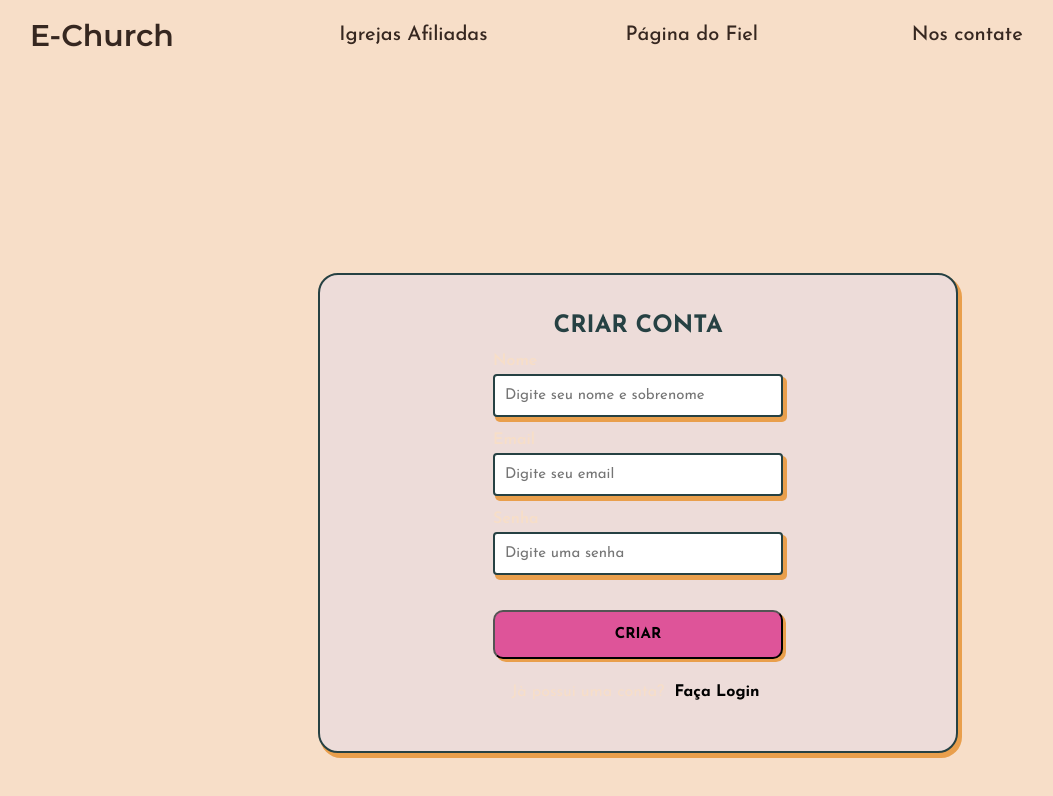
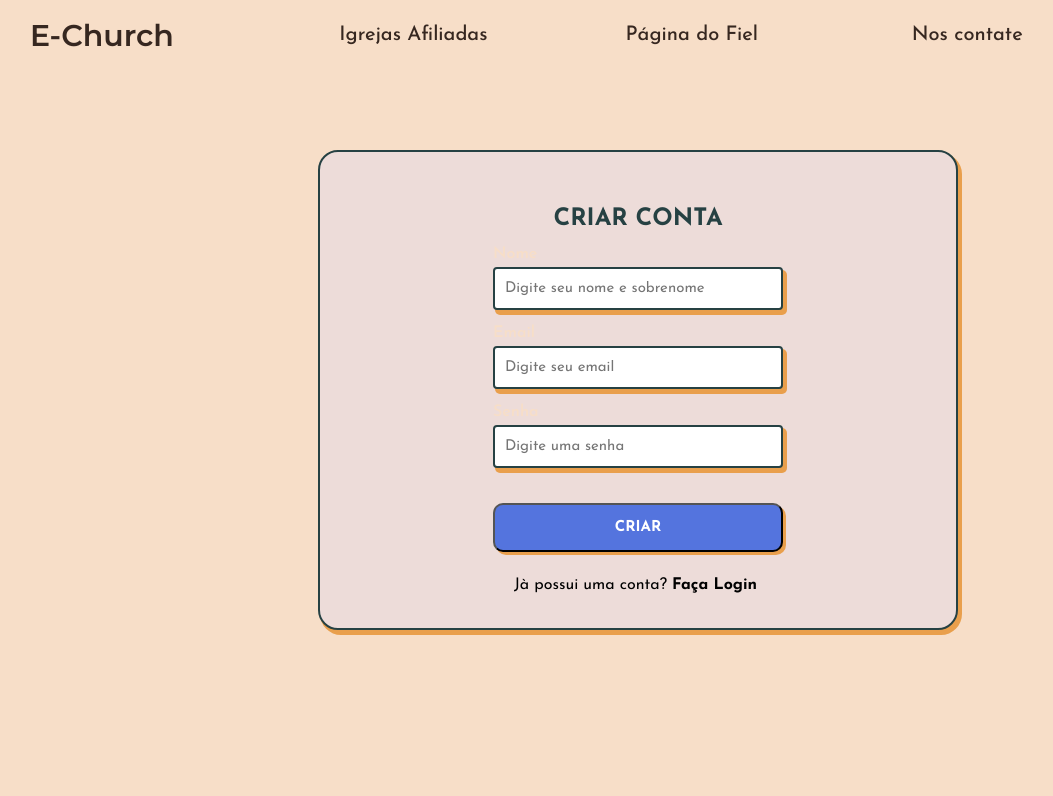
Before and after one commit to ViniGua06/projeto-software-cotemig, a React (Vite) app in the folder frontend/vite-project/: page /signUp in a window 1280 px wide. Shown: the top 796 px of the page, without its empty margins (2-1055 px from the left). Built offline with nearby package versions, Linux system fonts and the light colour scheme.

Commit message:
Atualizado o forms de cadastro

```diff
--- a/frontend/vite-project/src/components/Form/Form.tsx
+++ b/frontend/vite-project/src/components/Form/Form.tsx
@@ -195,12 +195,15 @@ const Form = (opt: IForm) => {
         <div className="container">
           <div className="form_area">
             <p className="title">CRIAR CONTA</p>
-            <form action="">
+            <form onSubmit={cadastro}>
               <div className="form_group">
                 <label className="sub_title" htmlFor="name">
                   Nome
                 </label>
                 <input
+                  value={nomeCad}
+                  onChange={(e) => setNomeCad(e.target.value)}
+                  required
                   placeholder="Digite seu nome e sobrenome"
                   className="form_style"
                   type="text"
@@ -211,6 +214,9 @@ const Form = (opt: IForm) => {
                   Email
                 </label>
                 <input
+                  value={emailCad}
+                  onChange={(e) => setEmailCad(e.target.value)}
+                  required
                   placeholder="Digite seu email"
                   id="email"
                   className="form_style"
@@ -222,6 +228,9 @@ const Form = (opt: IForm) => {
                   Senha
                 </label>
                 <input
+                  value={senhaCad}
+                  onChange={(e) => setSenhaCad(e.target.value)}
+                  required
                   placeholder="Digite uma senha"
                   id="password"
                   className="form_style"
@@ -230,18 +239,15 @@ const Form = (opt: IForm) => {
               </div>
               <div>
                 <button className="btn">CRIAR</button>
-                <p>
-                  Jà possui uma conta?{" "}
-                  <a className="link" href="">
+                <p id="p-link">
+                  Jà possui uma conta?
+                  <a className="link" href="/signIn">
                     Faça Login
                   </a>
                 </p>
-                <a className="link" href=""></a>
               </div>
-              <a className="link" href=""></a>
             </form>
           </div>
-          <a className="link" href=""></a>
         </div>
       </>
     );
--- a/frontend/vite-project/src/components/Form/styles/form.css
+++ b/frontend/vite-project/src/components/Form/styles/form.css
@@ -1,7 +1,7 @@
 .container {
   display: flex;
   align-items: center;
-  margin-top: 3rem;
+  margin-top: -5rem;
   flex-direction: column;
   text-align: center;
 }
@@ -31,6 +31,10 @@
   margin: 5px 0;
 }
 
+#p-link{
+  color: #000000;
+}
+
 .form_group {
   display: flex;
   flex-direction: column;
@@ -58,8 +62,10 @@
   padding: 15px;
   margin: 25px 0px;
   width: 290px;
+  color: white;
+  cursor: pointer;
   font-size: 15px;
-  background: #de5499;
+  background: #5474de;
   border-radius: 10px;
   font-weight: 800;
   box-shadow: 3px 3px 0px 0px #e99f4c;
--- a/frontend/vite-project/src/styles/home.css
+++ b/frontend/vite-project/src/styles/home.css
@@ -5,7 +5,6 @@
   margin: 0;
   padding: 0;
   font-family: "Josefin Sans", sans-serif;
-  transition: 0.3s;
 }
 
 body {
```
